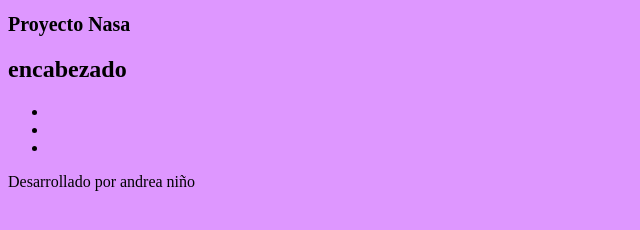
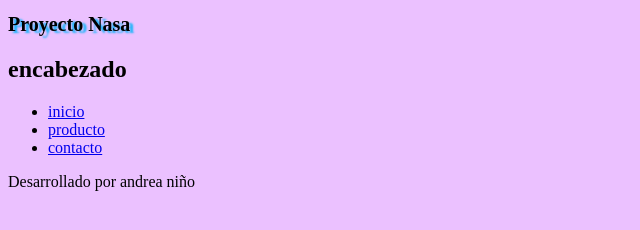
Before and after one commit to AndreaBedoya/proyecto-nasa, a plain HTML site: page index.html in a window 1280 px wide. Shown: the whole page, without its empty margins (0-640 px from the left). Drawn offline with Linux system fonts and the light colour scheme.

Commit message:
estilos de css

```diff
--- a/index.css
+++ b/index.css
@@ -1,8 +1,10 @@
 body{
-    background: rgb(222, 151, 255);
+    background: rgba(222, 151, 255, 0.596);
 }
 
 h1{
     font-size: 20px;
-    color: black;
+    color: #000000;
+    text-shadow: 4px 2px 2px #1db4fa;
+
 }
--- a/index.html
+++ b/index.html
@@ -12,13 +12,13 @@
         <h2>encabezado</h2>
         <ul>
             <li>
-                <a href="inicio"></a>
+                <a href="inicio">inicio</a>
             </li>
             <li>
-                <a href="producto"></a>
+                <a href="producto">producto</a>
             </li>
             <li>
-                <a href="contacto"></a>
+                <a href="contacto">contacto</a>
             </li>
         </ul>
     <nav></nav>
```
